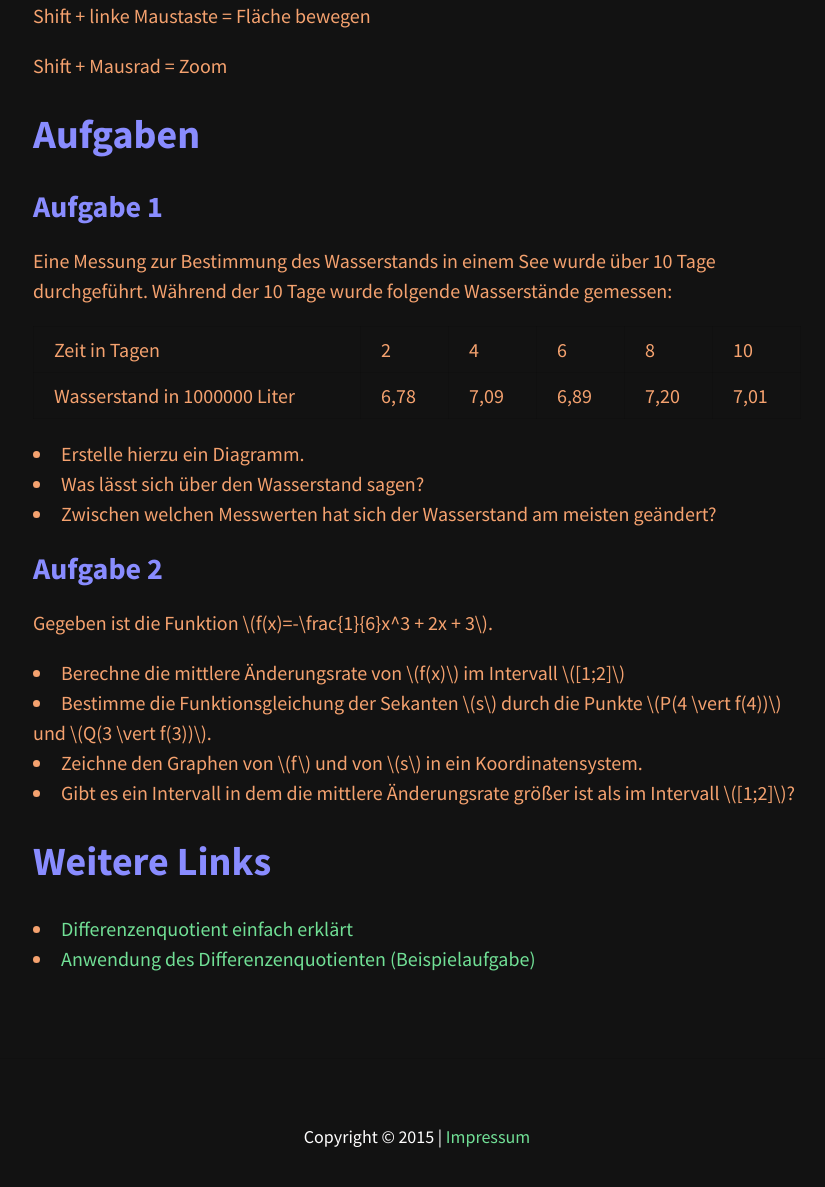
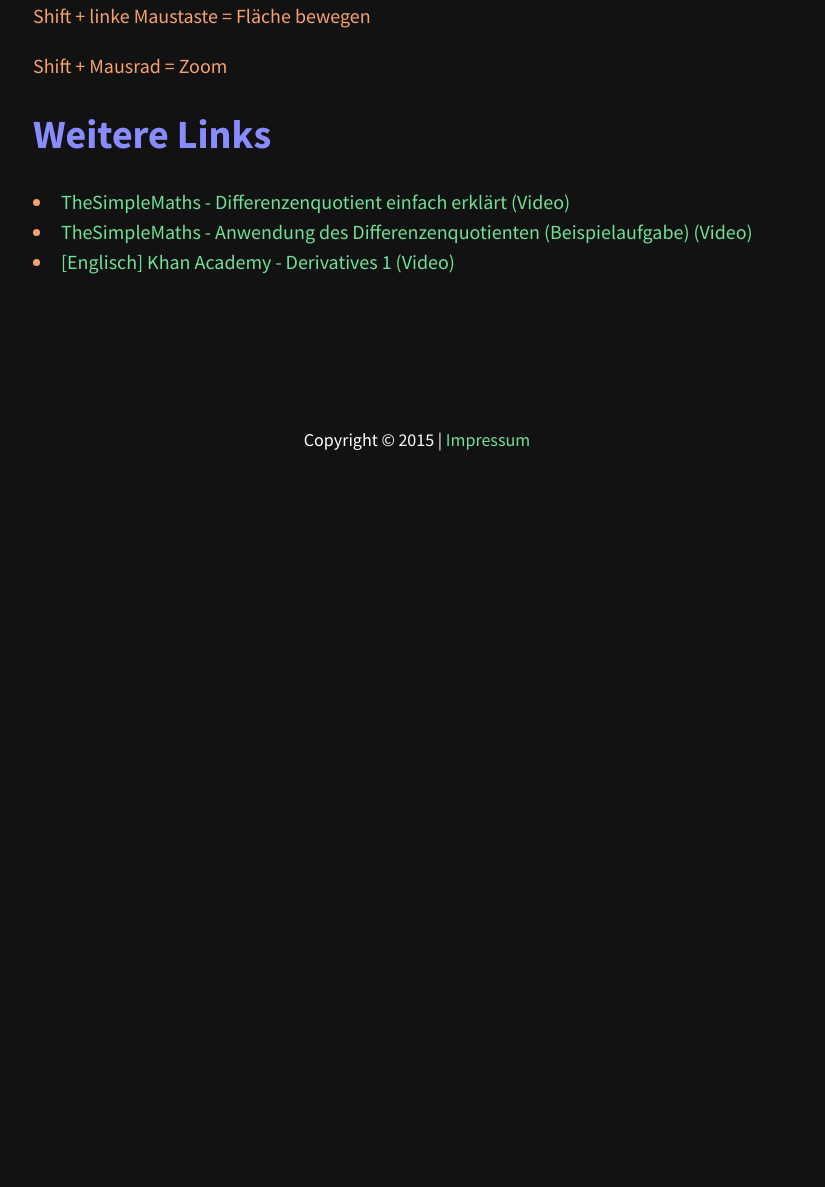
Before and after one commit to FlorianLudwig/blog-barkmin-eu, a Jekyll site: the page built from einfuehrungsphase/ableitung/mittlere_aenderungsrate.md, in a window 1280 px wide and 1400 px high, scrolled down 1245 px, cut to the strip 186-1373 px from the top of the window. Shown: the whole strip, without its empty margins (223-1048 px from the left). Built offline with Jekyll 4.4.1, drawn with Linux system fonts in a browser that asks for light colours; nearby versions of some CDN libraries; after the commit the page ends 1948 px from its top, so only the background shows below that.

Commit message:
Type Theme

```diff
--- a/einfuehrungsphase/ableitung/mittlere_aenderungsrate.md
+++ b/einfuehrungsphase/ableitung/mittlere_aenderungsrate.md
@@ -14,30 +14,8 @@ Shift + linke Maustaste = Fläche bewegen
 
 Shift + Mausrad = Zoom
 
-##Aufgaben
-
-###Aufgabe 1
-
-Eine Messung zur Bestimmung des Wasserstands in einem See wurde über 10 Tage durchgeführt.
-Während der 10 Tage wurde folgende Wasserstände gemessen:
-
-| Zeit in Tagen | 2 | 4 | 6 | 8 | 10 |
-| Wasserstand in 1000000 Liter | 6,78 | 7,09 | 6,89 | 7,20 | 7,01 |
-
-* Erstelle hierzu ein Diagramm.
-* Was lässt sich über den Wasserstand sagen?
-* Zwischen welchen Messwerten hat sich der Wasserstand am meisten geändert?
-
-###Aufgabe 2
-
-Gegeben ist die Funktion $$ f(x)=-\frac{1}{6}x^3 + 2x + 3 $$.
-
-* Berechne die mittlere Änderungsrate von $$ f(x) $$ im Intervall $$ [1;2] $$
-* Bestimme die Funktionsgleichung der Sekanten $$s$$ durch die Punkte $$P(4 \vert f(4))$$ und $$Q(3 \vert f(3))$$.
-* Zeichne den Graphen von $$f$$ und von $$s$$ in ein Koordinatensystem.
-* Gibt es ein Intervall in dem die mittlere Änderungsrate größer ist als im Intervall $$[1;2]$$?
-
 ##Weitere Links
 
-* [Differenzenquotient einfach erklärt](https://www.youtube.com/watch?v=IuaWZ6CLniM)
-* [Anwendung des Differenzenquotienten (Beispielaufgabe)](https://www.youtube.com/watch?v=VFVL_5OFwMc)
+* [TheSimpleMaths - Differenzenquotient einfach erklärt (Video)](https://www.youtube.com/watch?v=IuaWZ6CLniM)
+* [TheSimpleMaths - Anwendung des Differenzenquotienten (Beispielaufgabe) (Video)](https://www.youtube.com/watch?v=VFVL_5OFwMc)
+* [[Englisch] Khan Academy - Derivatives 1 (Video)](https://www.youtube.com/watch?v=ANyVpMS3HL4)
```
